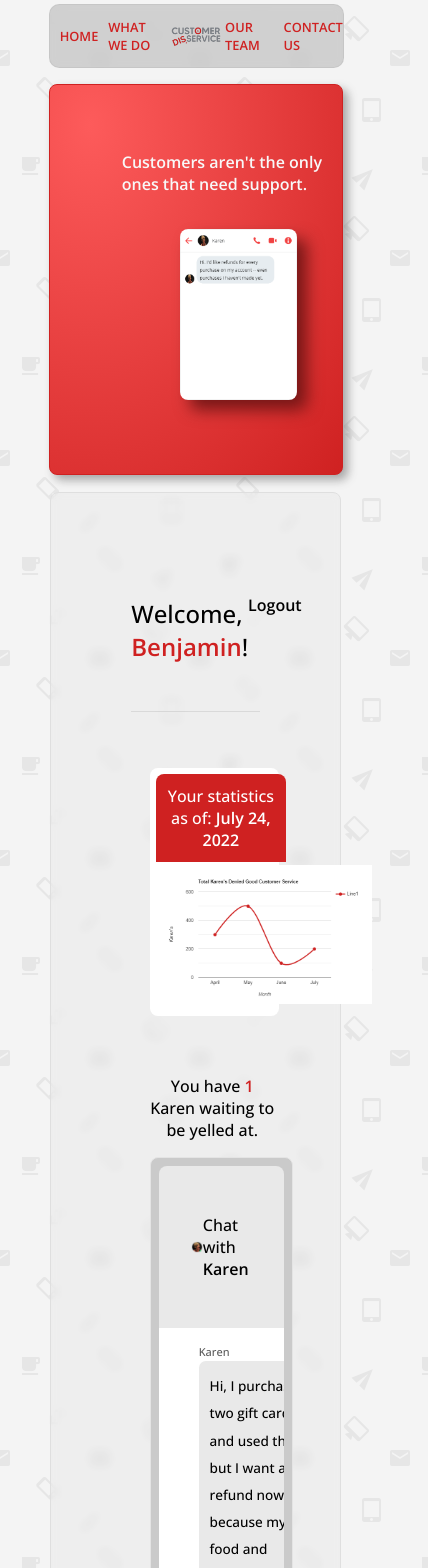
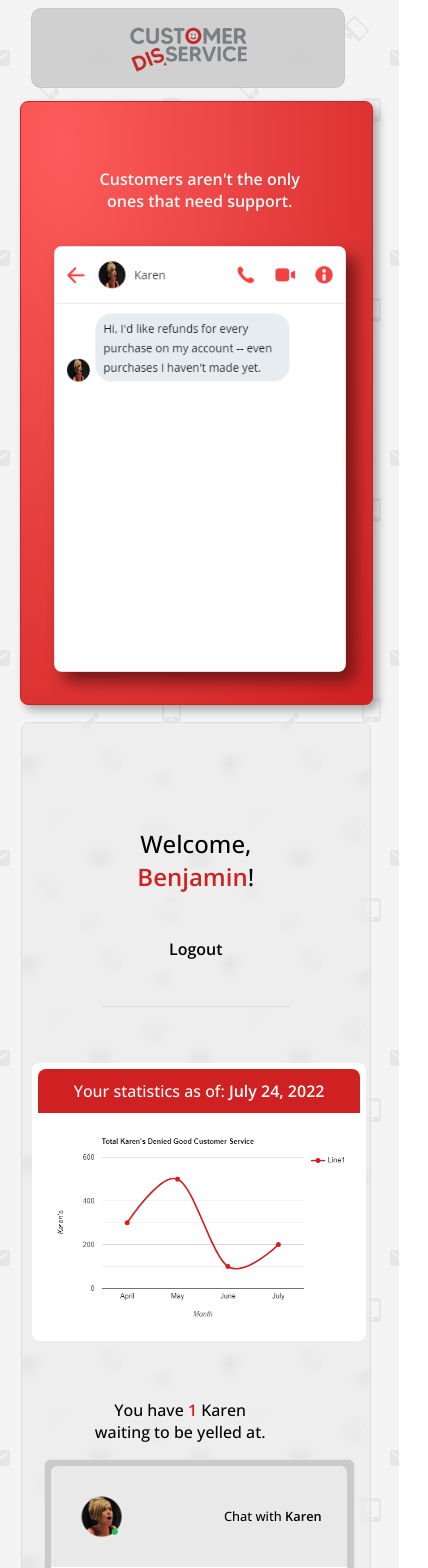
Before and after one commit to emfoxily/cds, a Vue app: page / in a window 390 px wide. Shown: the top 1568 px of the page, 428 px wide, since content can reach past the window. Built offline with nearby package versions, Linux system fonts and the light colour scheme; what vue3-mq would draw is missing.

Commit message:
responsive for phones kind of

```diff
--- a/src/components/ChatBox.vue
+++ b/src/components/ChatBox.vue
@@ -331,9 +331,9 @@ button:hover {
 
     .chat-box-list {
         .sender {
-        font-size: 11px;
-        margin-bottom: -1em;
-        color: rgb(90, 90, 90)
+            font-size: 11px;
+            margin-bottom: -1em;
+            color: rgb(90, 90, 90)
         }
 
          p {
@@ -357,5 +357,39 @@ button:hover {
 
     }
 
+    @media only screen and (max-width: 415px) {
+         .chat-box {
+            width: 76vw!important;
+            height: auto;
+            margin-left: -15vw!important;
+            font-size: .8em!important;
+        }
+
+        .chat-box-list-container {
+            overflow-x: hidden!important;
+        }
+
+        .Karen, .Ben {
+            p {
+                width: 50vw!important;
+            }
+
+        }
+
+        .Karen {
+            margin-left: -2em!important;
+        }
+
+        .Ben {
+
+            margin-right: -1.85em!important;
+
+            .sender {
+                margin-left: 2em!important;
+            }
+        }
+
+    }
+
 
 </style>
--- a/src/components/HappyBirthday.vue
+++ b/src/components/HappyBirthday.vue
@@ -59,4 +59,15 @@ export default {
 
 }
 
+@media only screen and (max-width: 415px) {
+  .container {
+    margin: -20vh auto!important;
+  }
+
+  .video-player {
+    width: 90%!important;
+    height: 30%!important;
+  }
+}
+
 </style>
--- a/src/components/HomePage.vue
+++ b/src/components/HomePage.vue
@@ -252,4 +252,40 @@ export default {
       }
     }
 
+  @media only screen and (max-width: 415px) {
+
+    .container {
+      margin-top: 12vh!important;
+      width: 90vw!important;
+    }
+
+    .header {
+      flex-direction: column;
+      text-align: center;
+    }
+
+    table {
+      width: 85.8vw;
+      margin-left: -18vw;
+    }
+
+    table img {
+      width: 102%!important;
+    }
+
+    thead {
+      width: 95%!important;
+    }
+
+    .account-wrapper {
+      width: 100%!important;
+      padding: 0;
+    }
+
+    .account-management {
+      width: 73vw!important;
+      margin: 5vh auto -5vh -8vh!important;
+    }
+  }
+
 </style>
--- a/src/components/MainHeader.vue
+++ b/src/components/MainHeader.vue
@@ -45,6 +45,23 @@ export default {
         filter: drop-shadow(10px 10px 8px rgb(119, 23, 23));
     }
 
+    @media only screen and (max-width: 415px) {
+        header {
+            width: 100%!important;
+        }
+
+        header h2 {
+            margin-left: -2.5vw!important;
+            width: 100%;
+            text-align: center;
+        }
+
+        .container img {
+            margin: 0 -10vw auto!important;
+            width: 125%!important;
+        }
+    }
+
     @media only screen and (max-width: 1000px) {
         header {
             width: 75vw;
--- a/src/components/NavBar.vue
+++ b/src/components/NavBar.vue
@@ -80,16 +80,26 @@ nav span {
     cursor: pointer;
 }
 
+@media only screen and (max-width: 415px) {
+    nav {
+        color: transparent!important
+    }
+}
+
 
 @media only screen and (max-width: 1000px) {
 
     nav {
+        position:absolute;
         font-size: .8em;
-        width: 75.15%;
+        width: 80vw;
+        top: 0%!important;
+        left: 0!important;
+        margin: 2% 8% auto!important;
     }
 
     nav img {
-        width: 90%;
+        width: 200%;
     }
 
 }
```
Lines whose indentation alone changed are shown as unchanged.
